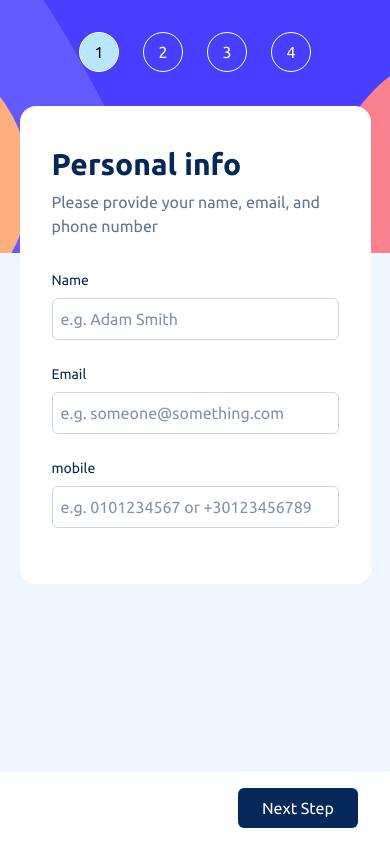
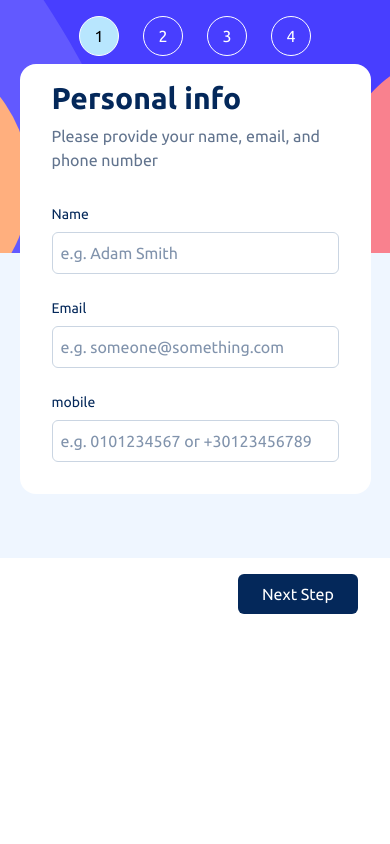
Before and after one commit to Probe-Konto/Multistep-Form, a React (Vite) app: page /multistep-form/info in a window 390 px wide. Built offline with nearby package versions, Linux system fonts and the light colour scheme.

Commit message:
info in mobile

```diff
--- a/src/App.tsx
+++ b/src/App.tsx
@@ -9,7 +9,7 @@ function App() {
 
   return (
     <SubContext value={{ subscription, setSubscription }}>
-      <main className="min-h-screen items-center justify-center bg-blue-50 md:flex">
+      <main className="max-h-screen items-center justify-center bg-blue-50 md:max-h-[auto] md:min-h-screen">
         <section className="flex flex-col items-center gap-16 bg-blue-50 md:flex-row md:rounded-xl md:bg-white md:p-4">
           <Steps />
 
--- a/src/Components/Info.tsx
+++ b/src/Components/Info.tsx
@@ -26,41 +26,35 @@ export default function Info() {
   function handleSubmit(e: React.FormEvent<HTMLFormElement>) {
     e.preventDefault();
 
+    //if any input is invalid, return
+    if (Object.values(validation).some((item) => item === false)) {
+      return;
+    }
+
+    //If any field is empty, mark it invalid and return (happens when users immediately click submit)
+    if (!subscription.name || !subscription.email || !subscription.mobile) {
+      setValidation((prev) => ({
+        ...prev,
+        name: Boolean(subscription.name),
+        email: Boolean(subscription.email),
+        mobile: Boolean(subscription.mobile),
+      }));
+      return;
+    }
+
+    setSubscription((prev) => ({
+      ...prev,
+      name: subscription.name,
+      email: subscription.email,
+      mobile: subscription.mobile,
+    }));
+
     navigate("/multistep-form/plan");
   }
 
-  // function handleSubmit(e: React.FormEvent<HTMLFormElement>) {
-  //   e.preventDefault();
-
-  //   //if any input is invalid, return
-  //   if (Object.values(validation).some((item) => item === false)) {
-  //     return;
-  //   }
-
-  //   //If any field is empty, mark it invalid and return (happens when users immediately click submit)
-  //   if (!subscription.name || !subscription.email || !subscription.mobile) {
-  //     setValidation((prev) => ({
-  //       ...prev,
-  //       name: Boolean(subscription.name),
-  //       email: Boolean(subscription.email),
-  //       mobile: Boolean(subscription.mobile),
-  //     }));
-  //     return;
-  //   }
-
-  //   setSubscription((prev) => ({
-  //     ...prev,
-  //     name: subscription.name,
-  //     email: subscription.email,
-  //     mobile: subscription.mobile,
-  //   }));
-
-  //   navigate("/multistep-form/plan");
-  // }
-
   return (
     <>
-      <section className="z-10 -mt-[25vh] flex w-[90vw] flex-col gap-2 rounded-2xl bg-white px-8 py-10 md:mt-0 md:h-[75vh] md:w-[35vw] md:rounded-none">
+      <section className="z-10 -mt-[30vh] flex w-[90vw] flex-col gap-2 rounded-2xl bg-white px-8 py-4 md:mt-0 md:h-[75vh] md:w-[35vw] md:rounded-none md:py-10">
         <h1 className="text-darkBlue text-3xl font-bold">Personal info</h1>
         <p className="text-md text-slate-500">
           Please provide your name, email, and phone number
@@ -155,7 +149,7 @@ export default function Info() {
         </Form>
       </section>
 
-      <section className="absolute bottom-0 flex w-screen justify-end bg-white px-8 py-4 md:hidden">
+      <section className="flex w-screen justify-end bg-white px-8 py-4 md:hidden">
         <button
           onClick={() => formRef.current?.requestSubmit()}
           type="submit"
--- a/src/Components/Steps.tsx
+++ b/src/Components/Steps.tsx
@@ -25,7 +25,7 @@ export default function Steps() {
         />
       </picture>
 
-      <ul className="absolute top-8 left-1/2 flex -translate-x-1/2 flex-row gap-6 md:left-6 md:translate-x-0 md:flex-col">
+      <ul className="absolute top-4 left-1/2 flex -translate-x-1/2 flex-row gap-6 md:left-6 md:translate-x-0 md:flex-col">
         {stepsData.map((step) => {
           const isActive = isStepsActive[step.stepNum - 1];
 
```
